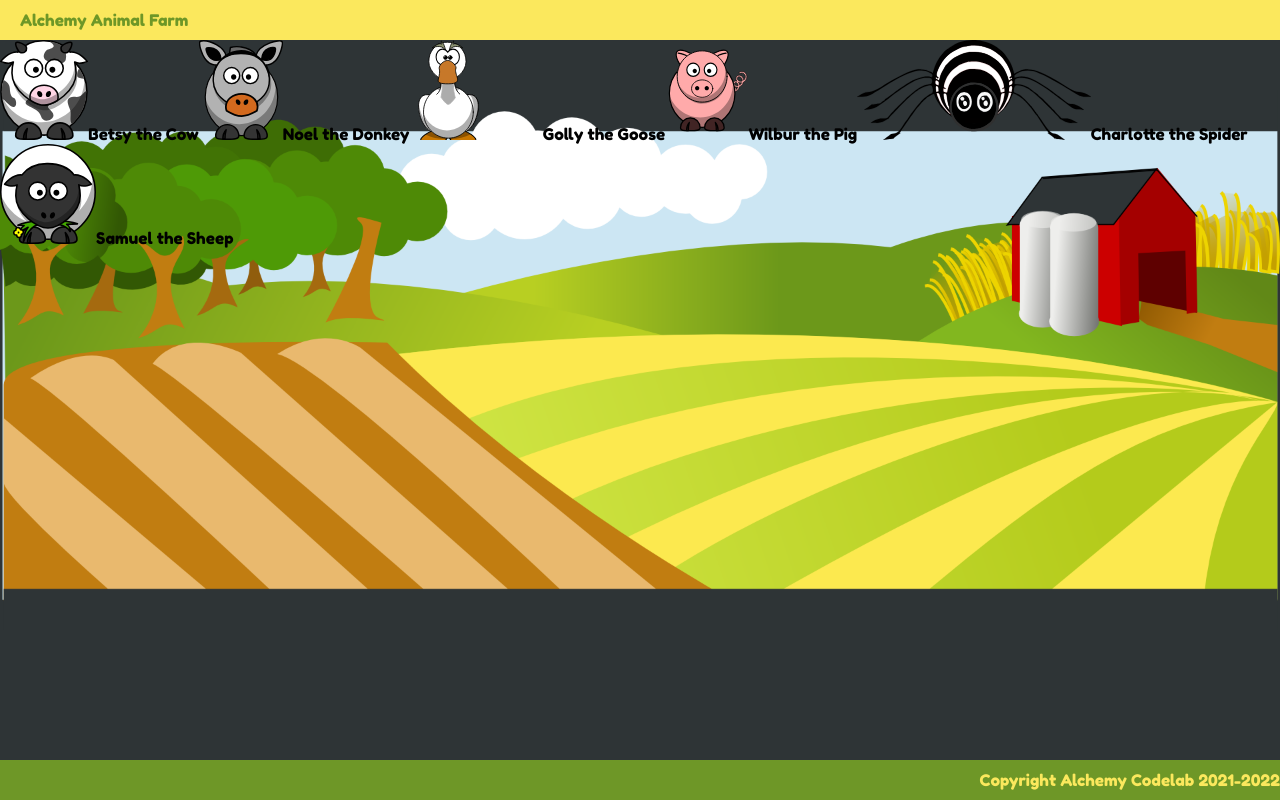
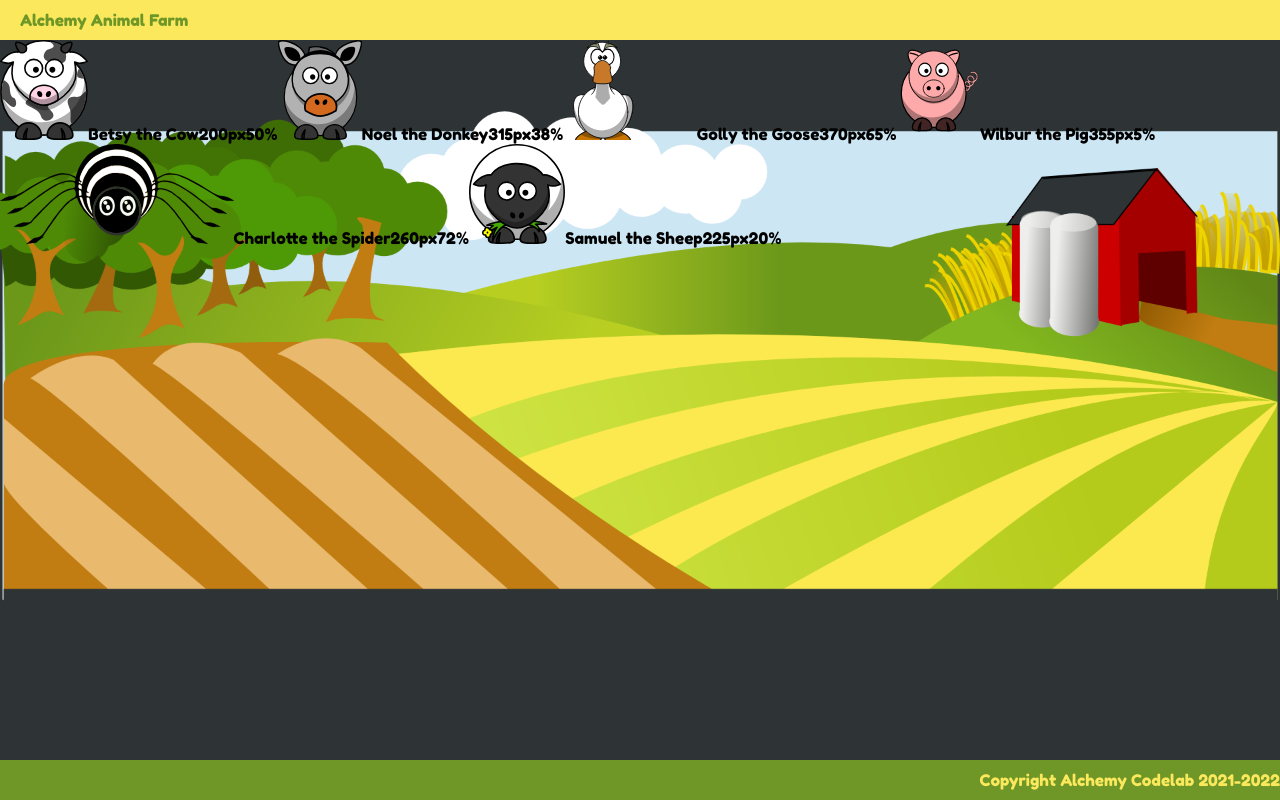
Before and after one commit to karyssa-dandrea/react-animal-farm, a React (Create React App) app: page / in a window 1280 px wide. Built offline with nearby package versions, Linux system fonts and the light colour scheme.

Commit message:
added style to position animals

```diff
--- a/src/components/Animal/Animal.js
+++ b/src/components/Animal/Animal.js
@@ -3,9 +3,11 @@ import React from 'react'
 export default function Animal(props) {
   return (
     <>
-      <div className="Animal">
+      <div className="Animal" style={{ top: props.top, left: props.left }}>
         <img height="100" src={`${process.env.PUBLIC_URL}/animals/${props.type}.svg`} />
         <span>{props.name}</span>
+        <span>{props.top}</span>
+        <span>{props.left}</span>
       </div>
     </>
   )
```
